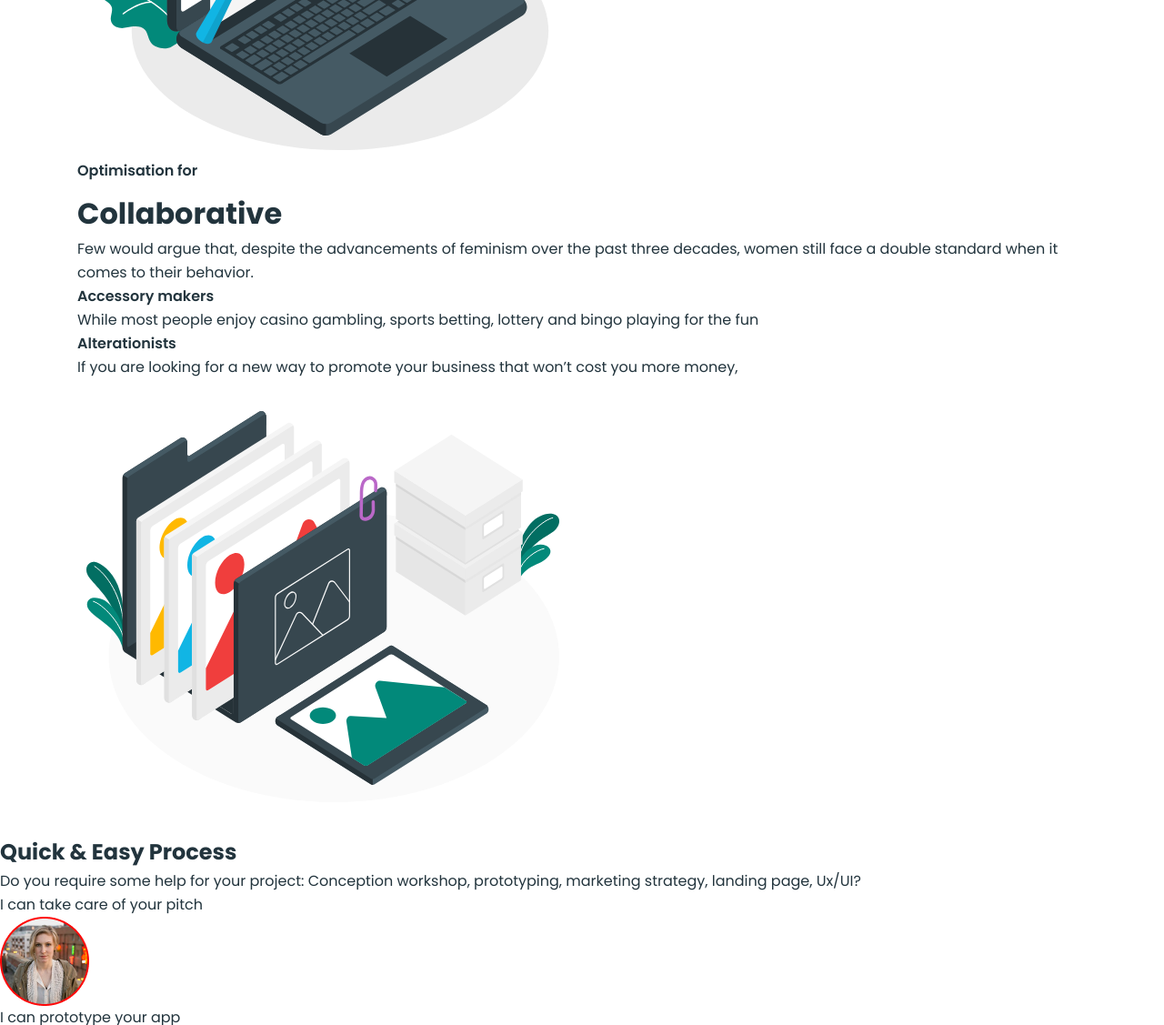
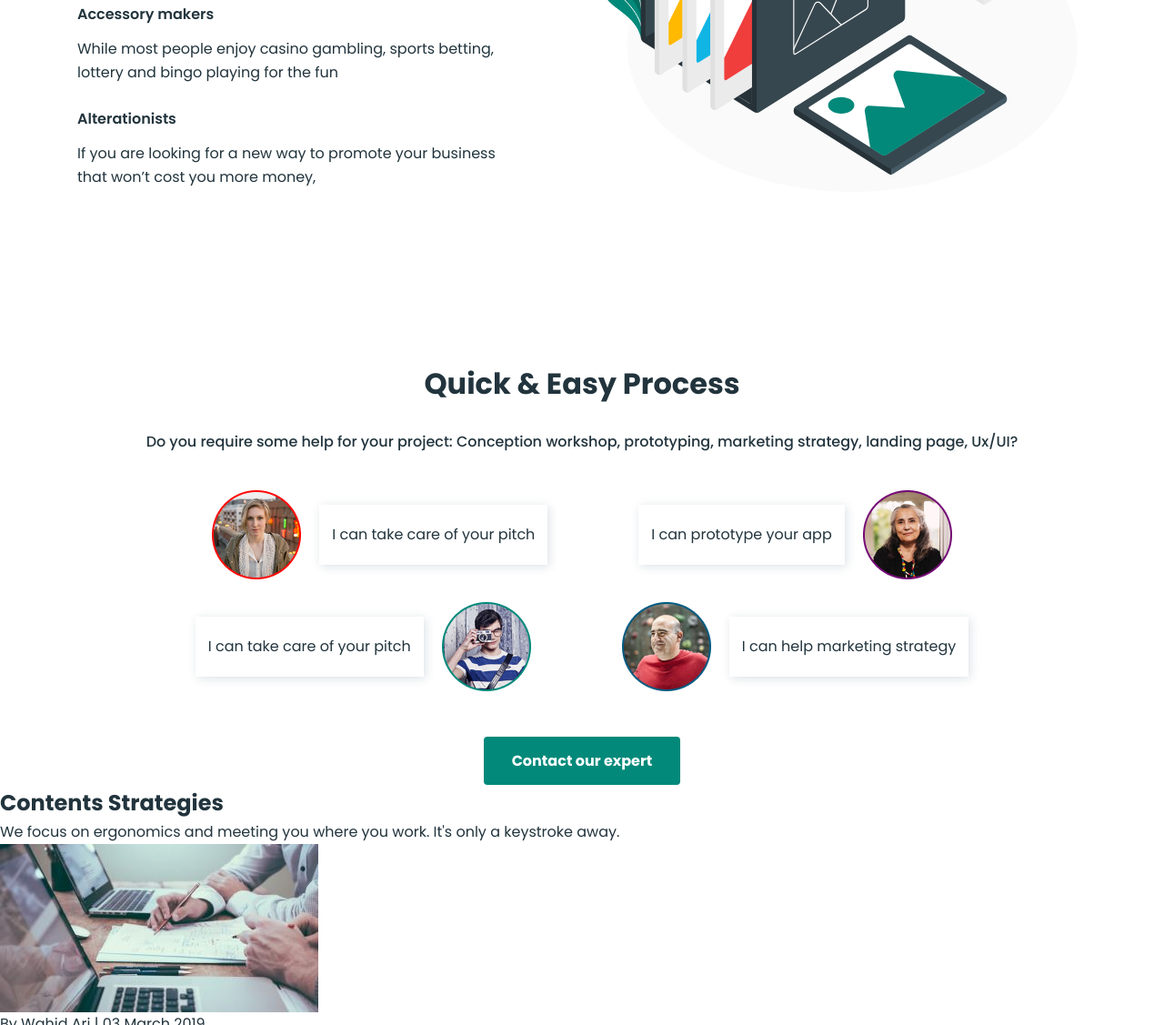
Before and after one commit to bohdan-miskov/practical-lesson-project, a plain HTML site: page index.html in a window 1280 px wide. Shown: the part 2451-3578 px from the top of the page at 91% size. Drawn offline with nearby package versions, Linux system fonts and the light colour scheme; a web font is replaced by a local one.

Commit message:
Add service and expert sections styles

```diff
--- a/css/styles.css
+++ b/css/styles.css
@@ -100,6 +100,19 @@ img{
 
 /* #endregion */
 
+.visually-hidden {
+    position: absolute;
+    width: 1px;
+    height: 1px;
+    margin: -1px;
+    border: 0;
+    padding: 0;
+    white-space: nowrap;
+    clip-path: inset(100%);
+    clip: rect(0 0 0 0);
+    overflow: hidden;
+}
+
 .container {
     width: 1150px;
     margin: 0 auto;
@@ -164,6 +177,8 @@ img{
 
 /* #endregion */
 
+/* #region benefits-section-styles */
+
 
 .benefits-section {
     padding-bottom: 50px;
@@ -184,7 +199,7 @@ img{
 }
 
 .benefits-item {
-
+   width: calc((100% - 30px * 3) / 4);
 }
 
 .benefits-subtitle {
@@ -192,6 +207,7 @@ img{
 }
 
 .benefits-btn {
+    display: block;
     border: none;
     background: #12897a;
     border-radius: 4px;
@@ -202,11 +218,20 @@ img{
     color: #fff;
     margin: 0 auto;
 }
+/* #endregion */
 
-.services-list {}
+/* #region services-section styles */
 
-.services-item {}
 
+.services-item {
+    display: flex;
+    align-items: center;
+    justify-content: space-between;
+}
+
+.services-content-container{
+    width: 486px;
+}
 .services-lead {
     font-weight: 600;
     margin-bottom: 8px;
@@ -214,39 +239,81 @@ img{
 
 .services-subtitle {
     font-size: 32px;
+    margin-bottom: 25px;
 }
 
-.sublist-title{
-    font-weight: 600;
+
+.services-item-text {
+    margin-bottom: 30px;
 }
 
-.sublist-title::not(:last-child)
-{
+
+.services-sublist-item:not(:last-child) {
+    margin-bottom: 25px;
+}
+
+.services-sublist-title {
+    font-weight: 600;
     margin-bottom: 12px;
 }
 
-.management-list {}
+/* #endregion */
 
-.management-item {}
+/* #region expert-section styles */
 
-.support-list {}
 
-.support-item {}
+.expert-section {
+    padding-top: 150px;
+}
 
-.collaborative-list {}
+.expert-title {
+    text-align: center;
+    font-size: 32px;
+    color: #22343d;
+    margin-bottom: 25px;
+}
 
-.collaborative-item {}
+.expert-text{
+    text-align: center;
+    font-weight: 500;
+    margin-bottom: 40px;
+}
 
-.expert-section {}
+.expert-list {
+    display: flex;
+    flex-wrap: wrap;
+    justify-content: center;
+    column-gap: 100px;
+    row-gap:25px;
+    margin-bottom: 50px;
+}
 
-.expert-title {}
+.expert-item {
+    display: flex;
+    align-items: center;
+    gap: 20px;
+}
 
-.expert-list {}
+.expert-item-text{
+    box-shadow: 2px 2px 10px 0 rgba(23, 58, 86, 0.15);
+    padding: 20px 14px;
+}
 
-.expert-item {}
+.expert-btn {
+    display: block;
+    cursor: pointer;
+    border:none;
+    min-width: 216px;
+    height: 53px;
+    background: #02897a;
+    border-radius: 4px;
+    padding: 14px 30px;
+    font-weight: 700;
+    color: #fff;
+    margin: 0 auto;
+}
 
-.expert-btn {}
-
+/* #endregion */
 .strategies-section {}
 
 .strategies-title {}
--- a/index.html
+++ b/index.html
@@ -132,32 +132,35 @@
       <!-- Services section -->
       <section class="services-section">
         <div class="container">
-          <h2 class="services-title">Services</h2>
+          <h2 class="services-title visually-hidden">Services</h2>
+
           <ul class="services-list">
             <li class="services-item">
+              <div class="services-content-container">
                 <p class="services-lead">Effortless Validation for</p>
                 <h3 class="services-subtitle">Management</h3>
-              <p>
+                <p class="services-item-text">
                   The Myspace page defines the individual, his or her
                   characteristics, traits, personal choices and the overall
                   personality of the person.
                 </p>
-              <ul class="management-list">
-                <li class="management-item">
-                  <h4 class="sublist-title">Accessory makers</h4>
+                <ul class="services-sublist">
+                  <li class="services-sublist-item">
+                    <h4 class="services-sublist-title">Accessory makers</h4>
                     <p>
                       While most people enjoy casino gambling, sports betting,
                       lottery and bingo playing for the fun
                     </p>
                   </li>
-                <li class="management-item">
-                  <h4 class="sublist-title">Alterationists</h4>
+                  <li class="services-sublist-item">
+                    <h4 class="services-sublist-title">Alterationists</h4>
                     <p>
                       If you are looking for a new way to promote your business
                       that won’t cost you more money,
                     </p>
                   </li>
                 </ul>
+              </div>
               <img
                 src="./images/product-page-images/management-img.svg"
                 alt="picture of catalog"
@@ -166,56 +169,60 @@
               />
             </li>
             <li class="services-item">
-              <p class="services-lead">Easier decision making for</p>
-              <h3 class="services-subtitle">Customer Support</h3>
-              <p>
-                The Myspace page defines the individual, his or her
-                characteristics, traits, personal choices and the overall
-                personality of the person.
-              </p>
-              <ul class="support-list">
-                <li class="support-item">
-                  Never worry about overpaying for your energy again.
-                </li>
-                <li class="support-item">
-                  We will only switch you to energy companies that we trust and
-                  will treat you right
-                </li>
-                <li class="support-item">
-                  We track the markets daily and know where the savings are.
-                </li>
-              </ul>
               <img
                 src="./images/product-page-images/support-img.svg"
                 alt="picture of laptop"
                 width="540"
                 height="500"
               />
+              <div class="services-content-container">
+                <p class="services-lead">Easier decision making for</p>
+                <h3 class="services-subtitle">Customer Support</h3>
+                <p class="services-item-text">
+                  The Myspace page defines the individual, his or her
+                  characteristics, traits, personal choices and the overall
+                  personality of the person.
+                </p>
+                <ul class="services-sublist">
+                  <li class="services-sublist-item">
+                    Never worry about overpaying for your energy again.
+                  </li>
+                  <li class="services-sublist-item">
+                    We will only switch you to energy companies that we trust
+                    and will treat you right
+                  </li>
+                  <li class="services-sublist-item">
+                    We track the markets daily and know where the savings are.
+                  </li>
+                </ul>
+              </div>
             </li>
             <li class="services-item">
+              <div class="services-content-container">
                 <p class="services-lead">Optimisation for</p>
                 <h3 class="services-subtitle">Collaborative</h3>
-              <p>
-                Few would argue that, despite the advancements of feminism over
-                the past three decades, women still face a double standard when
-                it comes to their behavior.
+                <p class="services-item-text">
+                  Few would argue that, despite the advancements of feminism
+                  over the past three decades, women still face a double
+                  standard when it comes to their behavior.
                 </p>
-              <ul class="collaborative-list">
-                <li class="collaborative-item">
-                  <h4 class="sublist-title">Accessory makers</h4>
+                <ul class="services-sublist">
+                  <li class="services-sublist-item">
+                    <h4 class="services-sublist-title">Accessory makers</h4>
                     <p>
                       While most people enjoy casino gambling, sports betting,
                       lottery and bingo playing for the fun
                     </p>
                   </li>
-                <li class="collaborative-item">
-                  <h4 class="sublist-title">Alterationists</h4>
+                  <li class="services-sublist-item">
+                    <h4 class="services-sublist-title">Alterationists</h4>
                     <p>
                       If you are looking for a new way to promote your business
                       that won’t cost you more money,
                     </p>
                   </li>
                 </ul>
+              </div>
               <img
                 src="./images/product-page-images/collaboration-img.svg"
                 alt="picture of completed catalog"
@@ -228,23 +235,24 @@
       </section>
       <!-- Section about expert of Product -->
       <section class="expert-section">
+        <div class="container">
           <h2 class="expert-title">Quick & Easy Process</h2>
-        <p>
+          <p class="expert-text">
             Do you require some help for your project: Conception workshop,
             prototyping, marketing strategy, landing page, Ux/UI?
           </p>
           <ul class="expert-list">
             <li class="expert-item">
-            <p>I can take care of your pitch</p>
               <img
                 src="./images/product-page-images/avatar.png"
                 alt="woman expert photo"
                 width="98"
                 height="98"
               />
+              <p class="expert-item-text">I can take care of your pitch</p>
             </li>
             <li class="expert-item">
-            <p>I can prototype your app</p>
+              <p class="expert-item-text">I can prototype your app</p>
               <img
                 src="./images/product-page-images/avatar-1.png"
                 alt="woman expert photo"
@@ -253,7 +261,7 @@
               />
             </li>
             <li class="expert-item">
-            <p>I can take care of your pitch</p>
+              <p class="expert-item-text">I can take care of your pitch</p>
               <img
                 src="./images/product-page-images/avatar-2.png"
                 alt="man expert photo"
@@ -262,16 +270,17 @@
               />
             </li>
             <li class="expert-item">
-            <p>I can help marketing strategy</p>
               <img
                 src="./images/product-page-images/avatar-3.png"
                 alt="man expert photo"
                 width="98"
                 height="98"
               />
+              <p class="expert-item-text">I can help marketing strategy</p>
             </li>
           </ul>
           <button class="expert-btn" type="button">Contact our expert</button>
+        </div>
       </section>
       <!-- Contents strategies section -->
       <section class="strategies-section">
```
Lines whose indentation alone changed are shown as unchanged.
